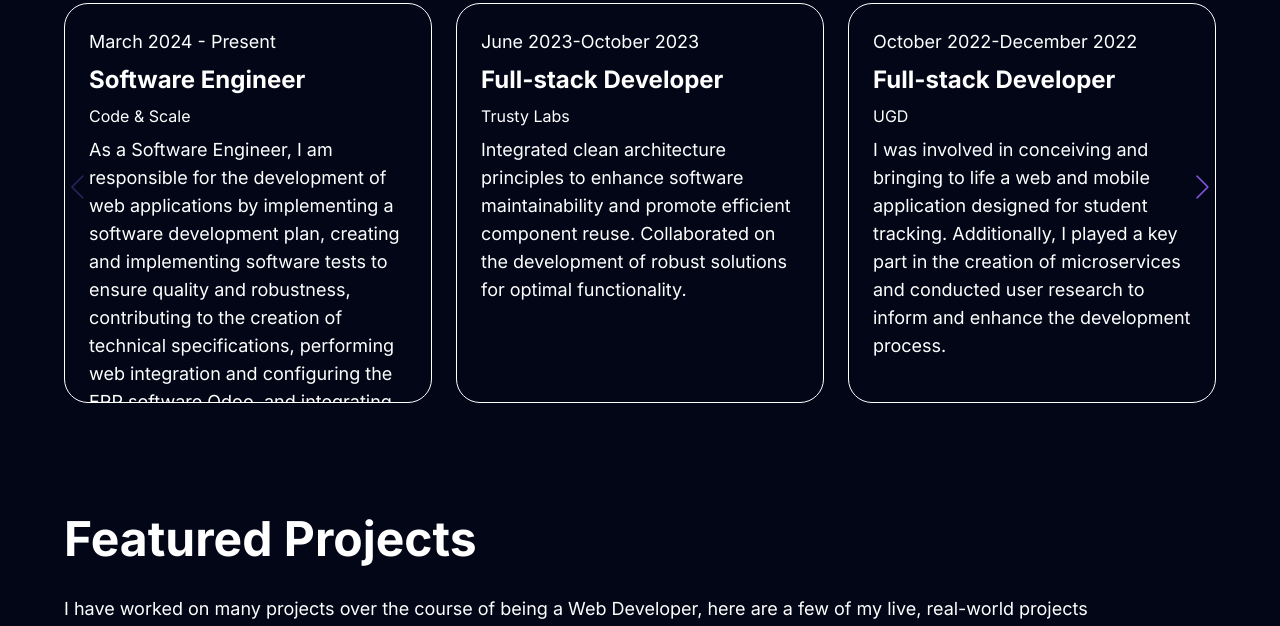
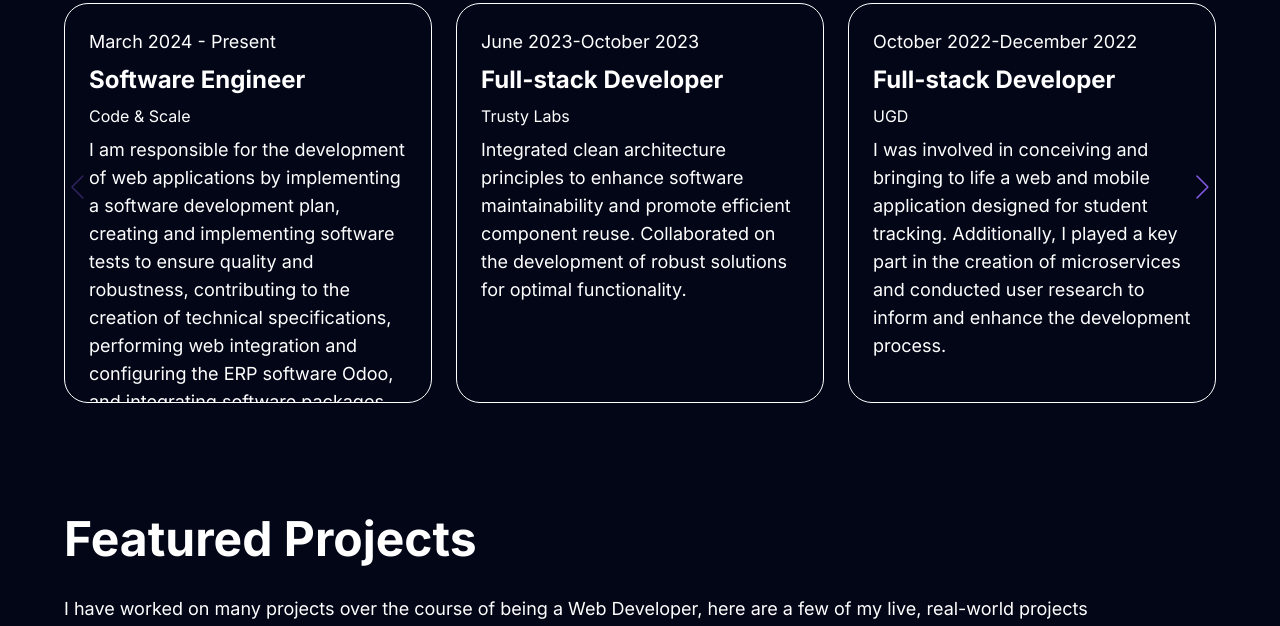
Before and after one commit to garryismael/garryismael.github.io, a website: page index.html in a window 1280 px wide. Shown: the part 3037-3663 px from the top of the page. Drawn offline with Linux system fonts and the light colour scheme.

Commit message:
Update index.html

```diff
--- a/index.html
+++ b/index.html
@@ -453,7 +453,7 @@
             <h2 class="text-xl font-bold lg:text-2xl">Software Engineer</h2>
             <h3 class="text-xs lg:text-base">Code & Scale</h3>
             <p class="text-base lg:text-lg">
-              As a Software Engineer, I am responsible for the development of web applications by implementing a software development plan, creating and implementing software tests to ensure quality and robustness, contributing to the creation of technical specifications, performing web integration and configuring the ERP software Odoo, and integrating software packages with other systems for better interoperability.
+              I am responsible for the development of web applications by implementing a software development plan, creating and implementing software tests to ensure quality and robustness, contributing to the creation of technical specifications, performing web integration and configuring the ERP software Odoo, and integrating software packages with other systems for better interoperability.
             </p>
           </div>
 
```
